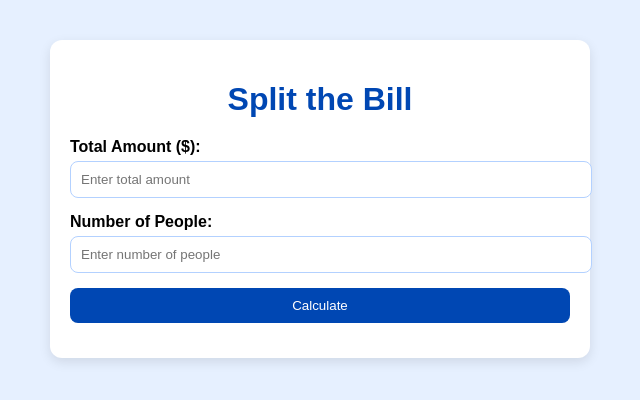
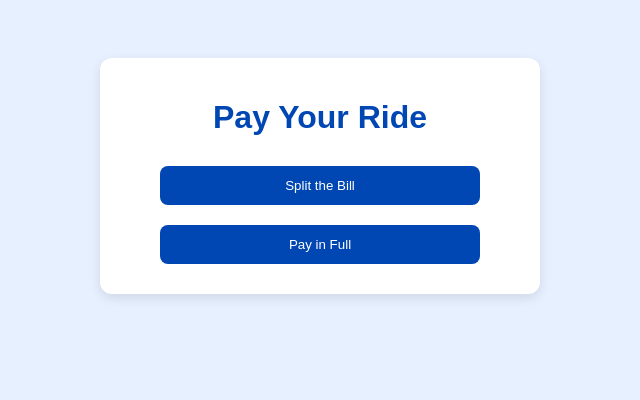
Before and after one commit to Danyah222222/SharedRide-web, a plain HTML site: page Frontend/pages/split-pill.html in a window 1280 px wide. Shown: the whole page, without its empty margins (320-960 px from the left). Drawn offline with Linux system fonts and the light colour scheme.

Commit message:
Frontend\pages

```diff
--- a/Frontend/pages/split-pill.html
+++ b/Frontend/pages/split-pill.html
@@ -4,96 +4,71 @@
   <meta charset="UTF-8">
   <title>Split the Bill</title>
   <style>
-    body {
-      font-family: 'Arial', sans-serif;
-      background-color: #e6f0ff; /* light blue background */
-      margin: 0;
-      padding: 0;
-      display: flex;
-      justify-content: center;
-      align-items: flex-start;
-      min-height: 100vh;
-    }
-
-    .container {
-      background-color: #ffffff;
-      max-width: 500px;
-      width: 100%;
-      margin-top: 40px;
-      padding: 20px;
-      border-radius: 12px;
-      box-shadow: 0 4px 12px rgba(0,0,0,0.1);
-    }
-
-    h1 {
-      color: #0047b3;
-      text-align: center;
-      margin-bottom: 20px;
-    }
-
-    label {
-      display: block;
-      margin-bottom: 5px;
-      font-weight: bold;
-    }
-
-    input[type="number"] {
-      width: 100%;
-      padding: 10px;
-      border-radius: 8px;
-      border: 1px solid #b3d1ff;
-      margin-bottom: 15px;
-    }
-
-    button {
-      background-color: #0047b3;
-      color: white;
-      border: none;
-      padding: 10px 15px;
-      border-radius: 8px;
-      cursor: pointer;
-      width: 100%;
-    }
-
-    button:hover {
-      background-color: #003380;
-    }
-
-    .result {
-      margin-top: 15px;
-      font-size: 1.2em;
-      color: #0047b3;
-      text-align: center;
-    }
+    body { font-family: Arial; background: #e6f0ff; display: flex; justify-content: center; padding-top: 50px; }
+    .container { background: #fff; padding: 20px; border-radius: 12px; width: 400px; text-align: center; box-shadow: 0 4px 12px rgba(0,0,0,0.1);}
+    h1 { color: #0047b3; margin-bottom: 20px; }
+    .option-btn { background: #0047b3; color: #fff; border: none; padding: 12px 20px; border-radius: 8px; cursor: pointer; margin: 10px 0; width: 80%; }
+    .option-btn:hover { background: #003380; }
+    .form-section { margin-top: 20px; display: none; text-align: left; }
+    label { display: block; margin-bottom: 5px; font-weight: bold; }
+    input[type="number"] { width: 100%; padding: 10px; border-radius: 8px; border: 1px solid #b3d1ff; margin-bottom: 15px; }
+    button.submit { background: #0047b3; color: #fff; border: none; padding: 10px 15px; border-radius: 8px; cursor: pointer; width: 100%; }
+    button.submit:hover { background: #003380; }
   </style>
 </head>
 <body>
   <div class="container">
-    <h1>Split the Bill</h1>
-    <label for="totalAmount">Total Amount ($):</label>
-    <input type="number" id="totalAmount" placeholder="Enter total amount">
+    <h1>Pay Your Ride</h1>
+    <button class="option-btn" onclick="showSection('split')">Split the Bill</button>
+    <button class="option-btn" onclick="showSection('full')">Pay in Full</button>
 
-    <label for="peopleCount">Number of People:</label>
-    <input type="number" id="peopleCount" placeholder="Enter number of people">
+    <!-- Split Bill -->
+    <div class="form-section" id="split">
+      <label>Total Amount ($):</label>
+      <input type="number" id="totalAmountSplit">
+      <label>Number of People:</label>
+      <input type="number" id="peopleCount">
+      <button class="submit" onclick="sendSplitBill()">Submit</button>
+    </div>
 
-    <button onclick="splitBill()">Calculate</button>
-
-    <div class="result" id="result"></div>
+    <!-- Pay Full -->
+    <div class="form-section" id="full">
+      <label>Total Amount ($):</label>
+      <input type="number" id="totalAmountFull">
+      <button class="submit" onclick="sendFullPay()">Submit</button>
+    </div>
   </div>
 
   <script>
-    function splitBill() {
-      const total = parseFloat(document.getElementById("totalAmount").value);
-      const people = parseInt(document.getElementById("peopleCount").value);
-      const resultDiv = document.getElementById("result");
+    function showSection(section) {
+      document.getElementById('split').style.display = 'none';
+      document.getElementById('full').style.display = 'none';
+      document.getElementById(section).style.display = 'block';
+    }
 
-      if (isNaN(total) || isNaN(people) || people <= 0) {
-        resultDiv.textContent = "Please enter valid numbers.";
-        return;
-      }
+    function sendSplitBill() {
+      const total = document.getElementById("totalAmountSplit").value;
+      const people = document.getElementById("peopleCount").value;
 
-      const perPerson = (total / people).toFixed(2);
-      resultDiv.textContent = `Each person pays: $${perPerson}`;
+      fetch('/api/split-bill', {  // backend endpoint
+        method: 'POST',
+        headers: { 'Content-Type': 'application/json' },
+        body: JSON.stringify({ total, people })
+      }).then(res => res.json())
+        .then(data => alert(`Backend response: ${data.message}`))
+        .catch(err => alert("Error sending data!"));
+    }
+
+    function sendFullPay() {
+      const total = document.getElementById("totalAmountFull").value;
+
+      fetch('/api/pay-full', {  // backend endpoint
+        method: 'POST',
+        headers: { 'Content-Type': 'application/json' },
+        body: JSON.stringify({ total })
+      }).then(res => res.json())
+        .then(data => alert(`Backend response: ${data.message}`))
+        .catch(err => alert("Error sending data!"));
     }
   </script>
 </body>
```
